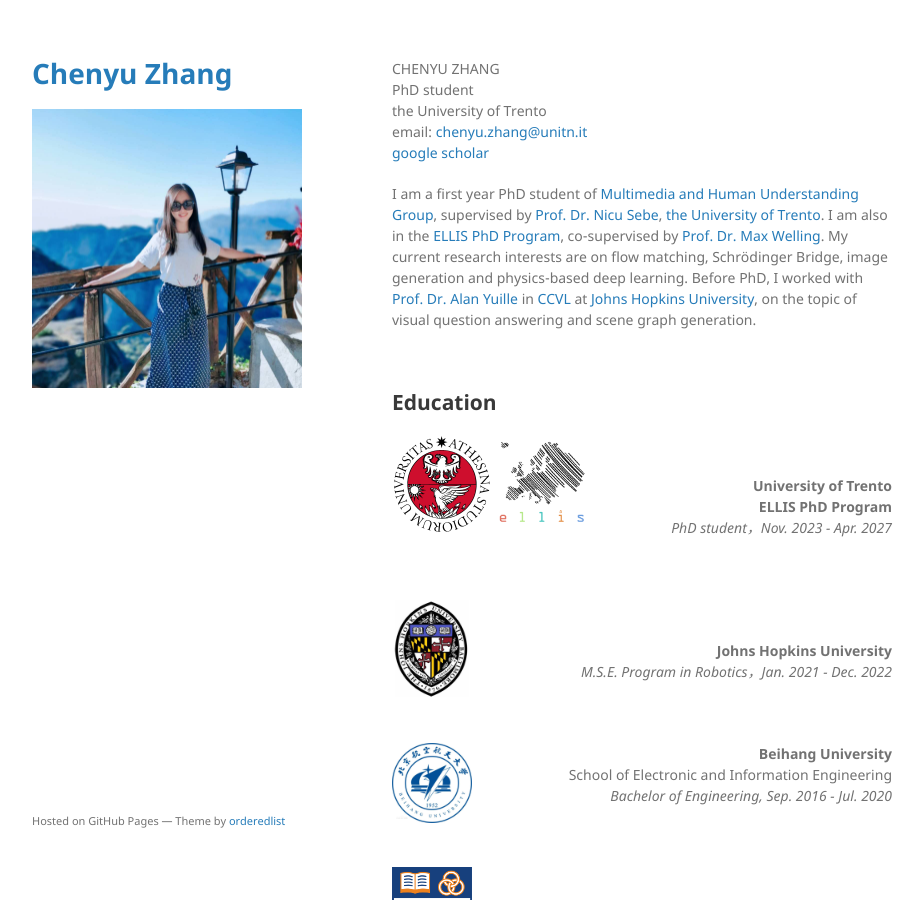
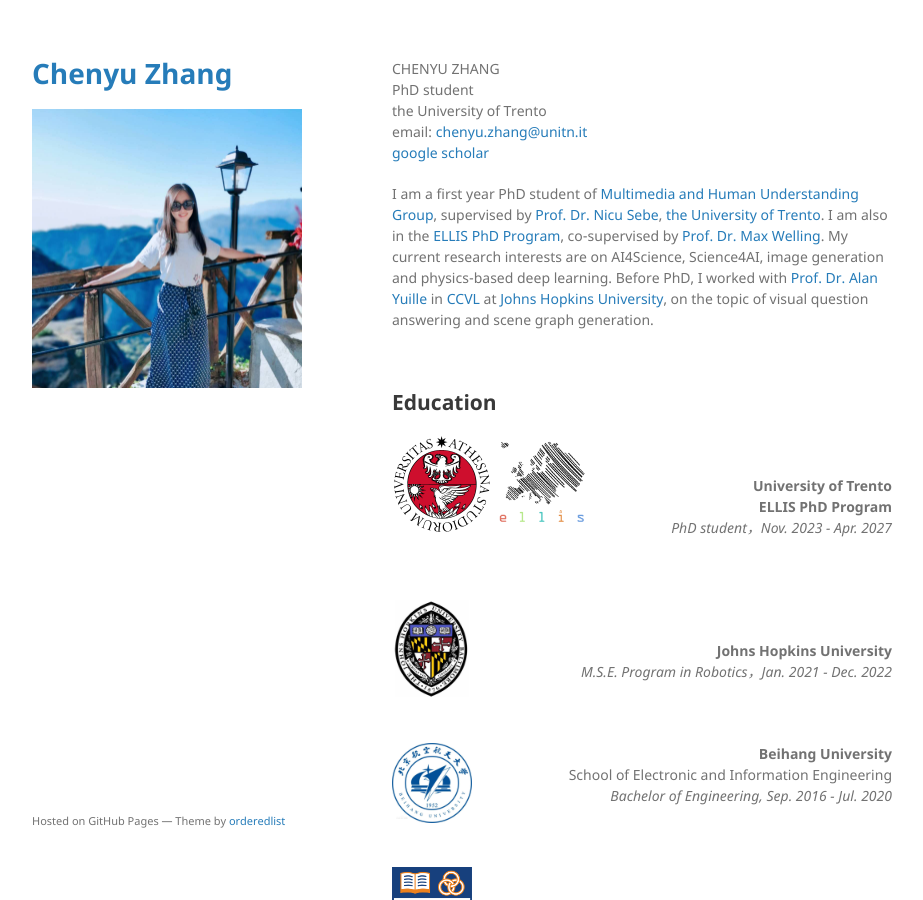
Before and after one commit to AngelicaZ/angelicaz.github.io, a Jekyll site: the page built from index.md, in a window 1280 px wide and 900 px high. Shown: the whole window, without its empty margins (178-1101 px from the left). Built offline with Jekyll 4.4.1, drawn with Linux system fonts in a browser that asks for light colours; our own code applies the rules of GitHub Pages for plain Markdown files; the repository's description, which GitHub fills in, is left out.

Commit message:
update 20240125

```diff
--- a/index.md
+++ b/index.md
@@ -5,7 +5,7 @@ the University of Trento <br>
 email: <chenyu.zhang@unitn.it><br>
 [google scholar](https://scholar.google.com/citations?hl=en&user=mhQQsNgAAAAJ)
 
-I am a first year PhD student of [Multimedia and Human Understanding Group](http://mhug.disi.unitn.it/#/), supervised by [Prof. Dr. Nicu Sebe](https://disi.unitn.it/~sebe/), [the University of Trento](https://www.unitn.it/). I am also in the [ELLIS PhD Program](https://ellis.eu/phd-postdoc), co-supervised by [Prof. Dr. Max Welling](https://staff.fnwi.uva.nl/m.welling/). My current research interests are on flow matching, Schrödinger Bridge, image generation and physics-based deep learning. Before PhD, I worked with [Prof. Dr. Alan Yuille](https://www.cs.jhu.edu/~ayuille/) in [CCVL](https://ccvl.jhu.edu/) at [Johns Hopkins University](https://www.jhu.edu/), on the topic of visual question answering and scene graph generation.
+I am a first year PhD student of [Multimedia and Human Understanding Group](http://mhug.disi.unitn.it/#/), supervised by [Prof. Dr. Nicu Sebe](https://disi.unitn.it/~sebe/), [the University of Trento](https://www.unitn.it/). I am also in the [ELLIS PhD Program](https://ellis.eu/phd-postdoc), co-supervised by [Prof. Dr. Max Welling](https://staff.fnwi.uva.nl/m.welling/). My current research interests are on AI4Science, Science4AI, image generation and physics-based deep learning. Before PhD, I worked with [Prof. Dr. Alan Yuille](https://www.cs.jhu.edu/~ayuille/) in [CCVL](https://ccvl.jhu.edu/) at [Johns Hopkins University](https://www.jhu.edu/), on the topic of visual question answering and scene graph generation.
 
 
 
```
